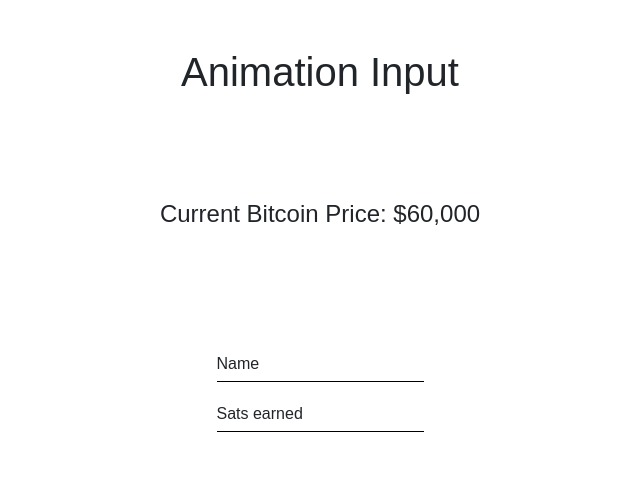
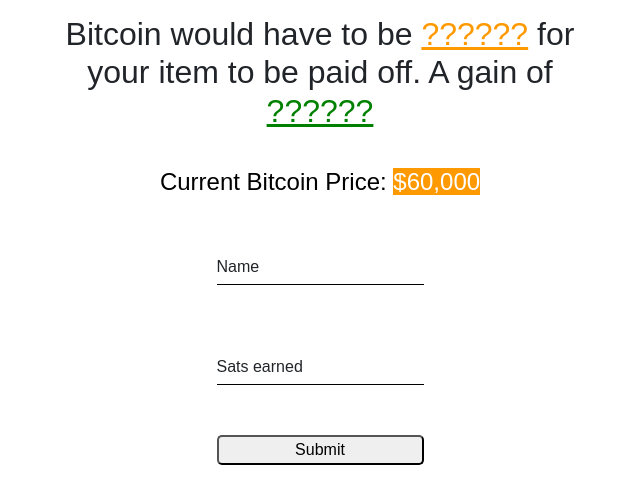
Before and after one commit to figgyfigs/sats-gains-app, a Flask app: page / in a window 1280 px wide. Shown: the top 504 px of the page, without its empty margins (320-960 px from the left). Run offline with Flask 2, Linux system fonts and the light colour scheme.

Commit message:
Added form button. Deleted unused code.

```diff
--- a/static/css/style.css
+++ b/static/css/style.css
@@ -13,11 +13,31 @@
   font-family: sans-serif;
 }
 
+.main-text {
+  text-align: center;
+  width: 40%;
+}
+
+.bitcoin-price {
+  position: relative;
+  width: 30%;
+  text-align: center;
+  border-radius: 8px;
+  color: black;
+  /* background-color: #FF9900; */
+}
+
+.current-price {
+  background-color: #FF9900;
+  color: white;
+}
+
 .field {
   width: 100%;
   position: relative;
   overflow: hidden;
   height: 50px;
+  margin-bottom: 50px;
 }
 
 form .field input {
@@ -74,12 +94,30 @@
   transform: translate(0%);
 }
 
+.form-button {
+  width: 100%;
+  border-radius: 5px;
+  height: 30px;
+}
 
 
 
 
 
 
+.output {
+  text-decoration: underline;
+  text-decoration-thickness: 3px;
+  text-decoration-skip-ink: none;
+}
+
+.price {
+  color: #FF9900;
+}
+
+.percent {
+  color: green;
+}
 
 
 
@@ -112,78 +150,6 @@
   border-style: solid;
 }
 
-.main-text {
-  text-align: center;
-}
-
-.bitcoin-price {
-  position: relative;
-  width: 100%;
-  overflow: hidden;
-  text-align: center;
-  border-radius: 8px;
-  color: black;
-  background-color: #FF9900;
-}
-
-.form {
-  position: relative;
-  width: 100%;
-  text-align: center;
-  list-style-type: none;
-}
-
-.form li {
-  list-style-type: none;
-}
-
-
-
-
-
-
-
-
-
-
-
-
-
-
-
-
-
-
-
-
-
-
-
-
-
-
-
-
-
-
-
-
-
-
-
-
-
-
-
-
-
-
-
-
-
-
-
-
 /* body {
     margin: 0;
     font-family: ubuntu;
@@ -209,12 +175,6 @@
 .current-price {
     background-color: #FF9900;
     color: white;
-}
-
-.form-style li {
-    padding: 0;
-    display: block;
-    list-style: none;
 }
 
 .form-style label {
@@ -270,8 +230,3 @@
 .percent {
     color: green;
 }
-
-.btn {
-    width: 50%;
-    text-align: center;
-} */
--- a/templates/index.html
+++ b/templates/index.html
@@ -5,16 +5,14 @@
 {% endblock %}
 
 {% block body %}
-  <!-- <div class="container"> -->
-    <!-- <div class="main-text"> -->
-      <!-- {% if submit %}
+  <!-- <div class="container">  -->
+    <div class="main-text">
+      {% if submit %}
         <h2>Bitcoin would have to be <span class="output price">${{ price }}</span> for your item to be paid off. A gain of <span class="output percent">{{ percent }}%</span></h2>
       {% else %}
         <h2>Bitcoin would have to be <span class="output price">{{ price }}</span> for your item to be paid off. A gain of <span class="output percent">{{ percent }}</span></h2>
-      {% endif %} -->
-    <!-- </div> -->
-
-    <h1>Animation Input</h1>
+      {% endif %}
+    </div>
 
     <div class="bitcoin-price">
       <h4>Current Bitcoin Price: <span class="current-price">${{ bitcoin_price }}</span></h4>
@@ -34,13 +32,9 @@
           <span class="content-name">Sats earned</span>
         </label>
       </div>
-
-      <!-- <div class="reward">
-        <input type="text" name="name" required />
-        <label class="label-amount" for="amount">
-          <span class="content-amount">Sats back</span>
-        </label>
-      </div> -->
+      <button class="form-button" type="submit">
+        Submit
+      </button>
     </form>
 
 
```
